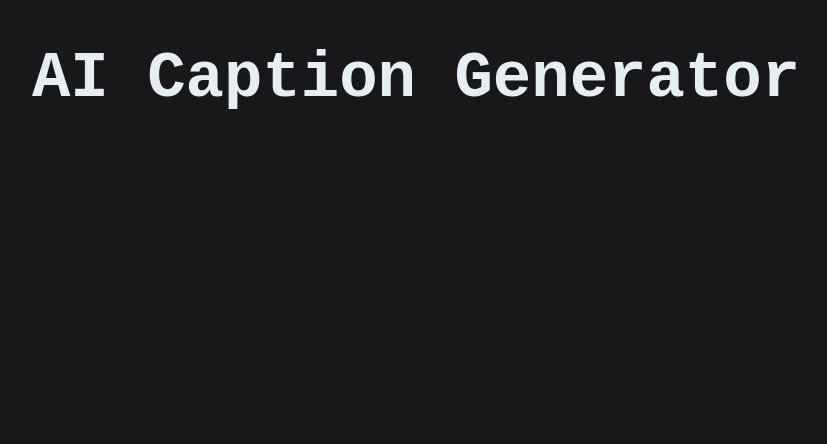
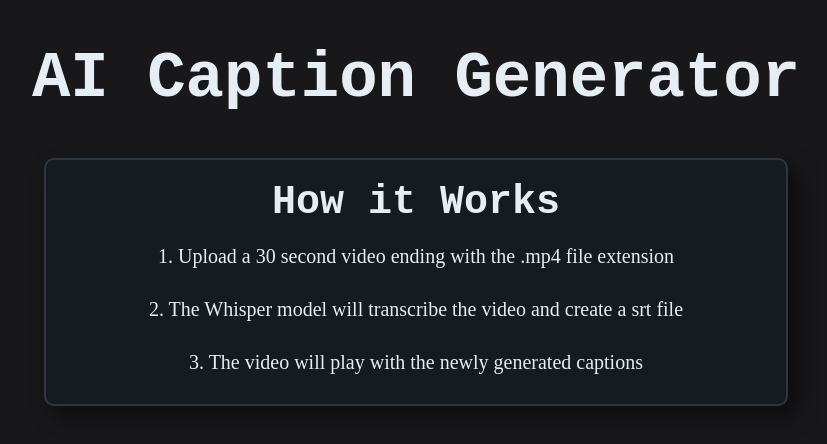
Before and after one commit to rishikesav9440/captions, a React (Create React App) app: page / in a window 1280 px wide. Shown: the top 444 px of the page, without its empty margins (224-1051 px from the left). Built offline with nearby package versions, Linux system fonts and the light colour scheme.

Commit message:
add instructions

```diff
--- a/src/App.js
+++ b/src/App.js
@@ -1,10 +1,12 @@
-import Header from "./components/header.js";
+import Header from "./components/Header.js";
+import Explain from "./components/Explain.js";
 
 function App() {
 
   return (
     <>
       <Header />
+      <Explain />
     </>
 
   );
--- /dev/null
+++ b/src/components/Explain.js
@@ -0,0 +1,17 @@
+import Stack from '@mui/material/Stack';
+import '../styles/explain.css'
+
+function Explain() {
+  return (
+    <div className='explain-container'>
+        <Stack>
+            <h2>How it Works</h2>
+            <p>1. Upload a 30 second video ending with the .mp4 file extension</p>
+            <p>2. The Whisper model will transcribe the video and create a srt file</p>
+            <p>3. The video will play with the newly generated captions</p>
+        </Stack>
+    </div>
+  )
+}
+
+export default Explain;
--- a/src/components/header.js
+++ b/src/components/header.js
@@ -1,9 +1,11 @@
 import '../styles/header.css'
 
-export default function Header() {
+function Header() {
   return (
     <div className='header-container'>
         <h1>AI Caption Generator</h1>
     </div>
   )
 }
+
+export default Header;
--- /dev/null
+++ b/src/styles/explain.css
@@ -0,0 +1,28 @@
+.explain-container {
+    display: flex;
+    justify-content: center;
+    align-items: flex-start;
+    text-align: center;
+    width: 75vw;
+    max-width: 700px;
+    margin: 0 auto;
+    padding: 20px;
+    background-color: #161B22;
+    border: 2px solid #30363D;
+    border-radius: 10px;
+    box-shadow: 10px 10px 20px 0px rgba(0, 0, 0, 0.5);
+}
+
+.explain-container h2 {
+    font-size: 5vh;
+    font-family: 'Mono Sans', monospace;
+    color: #E6EDF3;
+    font-weight: bold;
+    margin: 0; /* Add this line to remove default margin */
+}
+
+.explain-container p {
+    color: #E6EDF3;
+    font-size: 2.5vh;
+    margin-bottom: 10px;
+}
```
